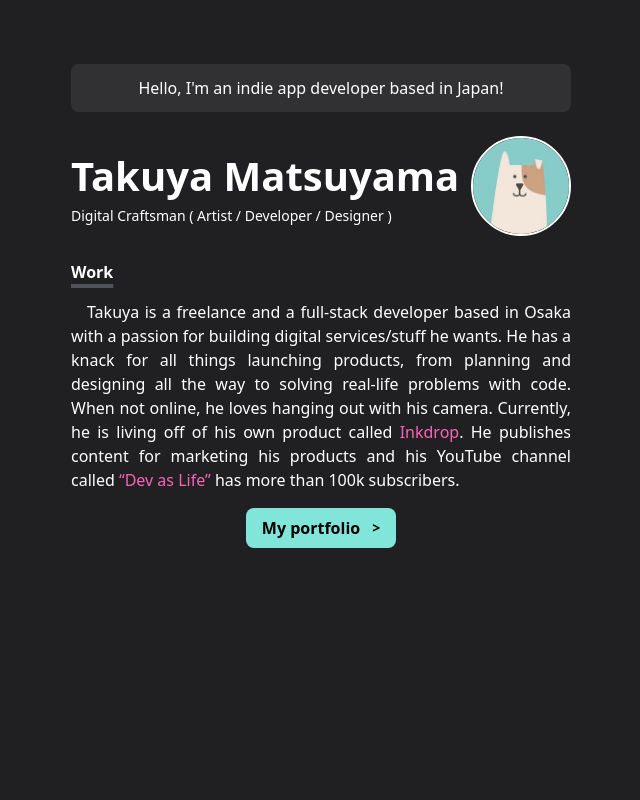
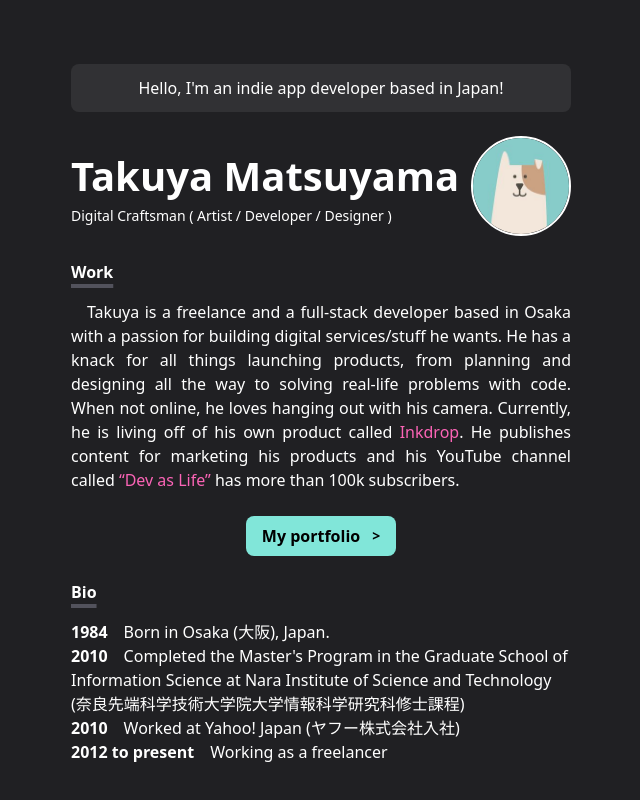
Before and after one commit to kayfgit/copy-of-craftzdog-homepage, a Next.js app: page / in a window 1280 px wide. Shown: the part 276-1076 px from the top of the page, without its empty margins (319-959 px from the left). Built offline with nearby package versions, Linux system fonts and the light colour scheme.

Commit message:
feat: add bio

```diff
--- a/components/ui/Bio.tsx
+++ b/components/ui/Bio.tsx
@@ -1,7 +1,15 @@
-
 export default function Bio() {
   return (
-    <div className="">
+    <div className="w-full h-80 flex justify-start items-center flex-col">
+      <span className="self-start text-white font-bold underline decoration-4 decoration-zinc-600 underline-offset-6">
+        Bio
+      </span>
+      <div className="self-start text-md text-white my-4">
+        <strong className="mr-4">1984</strong>Born in Osaka (大阪), Japan. <br />
+        <strong className="mr-4">2010</strong>Completed the Master&apos;s Program in the Graduate School of Information Science at Nara Institute of Science and Technology (奈良先端科学技術大学院大学情報科学研究科修士課程) <br />
+        <strong className="mr-4">2010</strong>Worked at Yahoo! Japan (ヤフー株式会社入社) <br />
+        <strong className="mr-4">2012 to present</strong>Working as a freelancer <br />
+      </div>
     </div>
   )
 }
--- a/components/ui/Work.tsx
+++ b/components/ui/Work.tsx
@@ -1,13 +1,13 @@
 export default function Work() {
   return (
-    <div className="w-full h-100 flex justify-start items-center flex-col">
+    <div className="w-full h-80 flex justify-start items-center flex-col">
       <span className="self-start text-white font-bold underline decoration-4 decoration-zinc-600 underline-offset-6">
         Work
       </span>
       <p className="text-white text-md/6 indent-4 my-4 text-justify">
         Takuya is a freelance and a full-stack developer based in Osaka with a passion for building digital services/stuff he wants. He has a knack for all things launching products, from planning and designing all the way to solving real-life problems with code. When not online, he loves hanging out with his camera. Currently, he is living off of his own product called <span className="text-pink-400">Inkdrop</span>. He publishes content for marketing his products and his YouTube channel called <span className="text-pink-400">&ldquo;Dev as Life&rdquo;</span> has more than 100k subscribers.
       </p>
-      <button className="rounded-lg bg-[#81e6d9]  font-bold px-4 py-2 flex gap-3">
+      <button className="rounded-lg bg-[#81e6d9] font-bold px-4 py-2 flex gap-3 mt-2">
         My portfolio <p className="text-sm mt-0.5">{'>'}</p>
       </button>
     </div>
```
